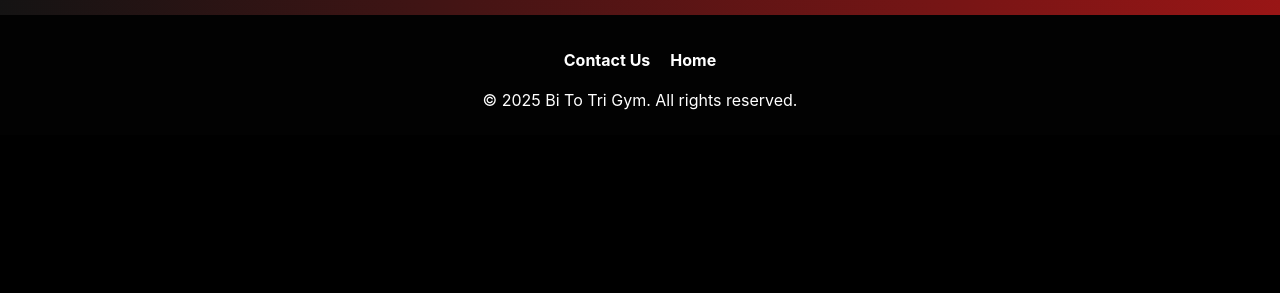
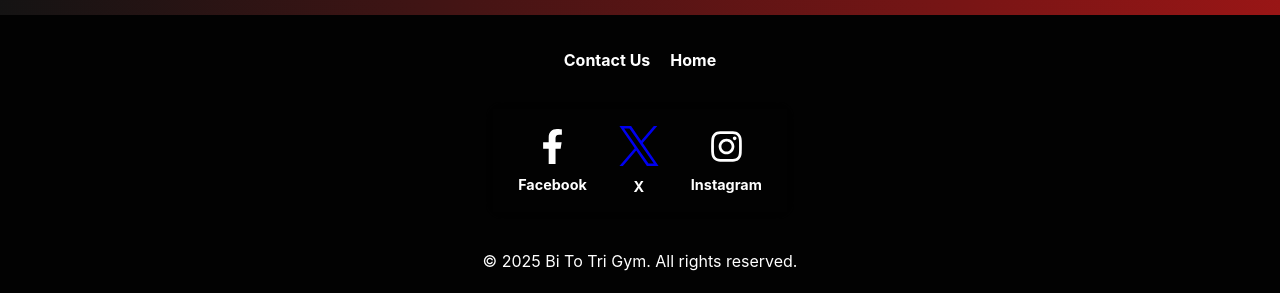
Before and after one commit to AwesomenessMoMo/Frontend, a React (Create React App) app: page /Store in a window 1280 px wide. Shown: the part 883-1176 px from the top of the page. Before the commit the page ends 1018 px from the top, so only its background shows below. Built offline with nearby package versions, Linux system fonts and the light colour scheme; some icons are missing.

Commit message:
Add social media component and styles; update dependencies and clean up code

```diff
--- a/package.json
+++ b/package.json
@@ -14,10 +14,12 @@
     "@testing-library/react": "^16.3.0",
     "@testing-library/user-event": "^13.5.0",
     "@use-gesture/react": "^10.3.1",
+    "gsap": "^3.13.0",
     "react": "^19.2.0",
     "react-dom": "^19.2.0",
     "react-router-dom": "^7.9.4",
     "react-scripts": "5.0.1",
+    "styled-components": "^6.1.19",
     "web-vitals": "^2.1.4"
   },
   "scripts": {
@@ -46,6 +48,7 @@
   },
   "devDependencies": {
     "autoprefixer": "^10.4.21",
+    "html-webpack-plugin": "^5.6.4",
     "postcss": "^8.5.6",
     "tailwindcss": "^4.1.17"
   }
--- a/src/App.js
+++ b/src/App.js
@@ -10,7 +10,7 @@
 import Supplemenets from './pages/Supplements';
 import Clothes from './pages/Clothes';
 import Contactus from './pages/Contactus';
-import Subplans from './pages/Subplans'
+import Subplans from './pages/Subplans';
 
 function App() {
   const [openMenu, setOpenMenu] = useState(false);
@@ -25,6 +25,8 @@
       setOpenMenu(false);
     }
   };
+
+
 
   return (
     <div className='main'>
--- a/src/components/footer.jsx
+++ b/src/components/footer.jsx
@@ -2,8 +2,7 @@
 import { Link } from "react-router-dom";
 import logo from "../assets/logo.png";
 import '../styles/footer.css';
-import FacebookIcon from '@mui/icons-material/Facebook';
-import InstagramIcon from '@mui/icons-material/Instagram';
+import Social from "./social";
 
 function Footer() {
     return <>
@@ -14,8 +13,7 @@
                 <Link to="/">Home</Link>
             </div>
             <div>
-                <Link to={"facebook"}><FacebookIcon /></Link>
-                <Link to={"instagram"}><InstagramIcon /></Link>
+                <Social></Social>
             </div>
             © 2025 Bi To Tri Gym. All rights reserved.
         </footer>
--- /dev/null
+++ b/src/components/social.jsx
@@ -0,0 +1,50 @@
+import React from "react";
+import "../styles/social.css";
+
+const Social = () => {
+    return (
+        <div className="social-container">
+            <div className="card">
+                <ul>
+                    <li className="iso-pro">
+                        <a href="https://facebook.com" target="_blank" rel="noreferrer">
+                            <svg
+                                className="svg"
+                                xmlns="http://www.w3.org/2000/svg"
+                                viewBox="0 0 320 512"
+                            >
+                                <path d="M279.14 288l14.22-92.66h-88.91v-60.13c0-25.35 12.42-50.06 52.24-50.06h40.42V6.26S260.43 0 225.36 0c-73.22 0-121.08 44.38-121.08 124.72v70.62H22.89V288h81.39v224h100.17V288z" />
+                            </svg>
+                        </a>
+                        <div className="text">Facebook</div>
+                    </li>
+
+                    <li className="iso-pro">
+                        <a href="https://twitter.com" target="_blank" rel="noreferrer">
+                            <svg xmlns="http://www.w3.org/2000/svg" viewBox="0 0 1200 1227" width="40" height="40" fill="currentColor">
+                                <path d="M714.163 519.284L1160.89 0H1055.03L667.137 450.887L357.328 0H0L468.492 681.821L0 1226.37H105.866L515.491 750.218L842.672 1226.37H1200L714.137 519.284H714.163ZM569.165 687.828L521.697 619.934L144.011 79.6944H306.615L611.412 515.685L658.88 583.579L1055.08 1150.3H892.476L569.165 687.854V687.828Z" />
+                            </svg>
+
+                        </a>
+                        <div className="text">X</div>
+                    </li>
+
+                    <li className="iso-pro">
+                        <a href="https://instagram.com" target="_blank" rel="noreferrer">
+                            <svg
+                                viewBox="0 0 448 512"
+                                xmlns="http://www.w3.org/2000/svg"
+                                className="svg"
+                            >
+                                <path d="M224.1 141c-63.6 0-114.9 51.3-114.9 114.9s51.3 114.9 114.9 114.9S339 319.5 339 255.9 287.7 141 224.1 141zm0 189.6c-41.1 0-74.7-33.5-74.7-74.7s33.5-74.7 74.7-74.7 74.7 33.5 74.7 74.7-33.6 74.7-74.7 74.7zm146.4-194.3c0 14.9-12 26.8-26.8 26.8-14.9 0-26.8-12-26.8-26.8s12-26.8 26.8-26.8 26.8 12 26.8 26.8zm76.1 27.2c-1.7-35.9-9.9-67.7-36.2-93.9-26.2-26.2-58-34.4-93.9-36.2-37-2.1-147.9-2.1-184.9 0-35.8 1.7-67.6 9.9-93.9 36.1s-34.4 58-36.2 93.9c-2.1 37-2.1 147.9 0 184.9 1.7 35.9 9.9 67.7 36.2 93.9s58 34.4 93.9 36.2c37 2.1 147.9 2.1 184.9 0 35.9-1.7 67.7-9.9 93.9-36.2 26.2-26.2 34.4-58 36.2-93.9 2.1-37 2.1-147.8 0-184.8zM398.8 388c-7.8 19.6-22.9 34.7-42.6 42.6-29.5 11.7-99.5 9-132.1 9s-102.7 2.6-132.1-9c-19.6-7.8-34.7-22.9-42.6-42.6-11.7-29.5-9-99.5-9-132.1s-2.6-102.7 9-132.1c7.8-19.6 22.9-34.7 42.6-42.6 29.5-11.7 99.5-9 132.1-9s102.7-2.6 132.1 9c19.6 7.8 34.7 22.9 42.6 42.6 11.7 29.5 9 99.5 9 132.1s2.7 102.7-9 132.1z" />
+                            </svg>
+                        </a>
+                        <div className="text">Instagram</div>
+                    </li>
+                </ul>
+            </div>
+        </div>
+    );
+
+};
+export default Social;
--- /dev/null
+++ b/src/styles/social.css
@@ -0,0 +1,82 @@
+/* Center container inside the footer */
+.social-container {
+  display: flex;
+  justify-content: center;
+  align-items: center;
+  width: 100%;
+  padding: 2rem 0;
+  background: transparent;
+}
+
+/* The card box */
+.card {
+  display: flex;
+  justify-content: center;
+  align-items: center;
+  flex-direction: column;
+  border-radius: 15px;
+  padding: 1.5rem 2rem;
+  backdrop-filter: blur(10px);
+}
+
+/* The icon list */
+.card ul {
+  display: flex;
+  justify-content: center;
+  align-items: center;
+  gap: 2rem;
+  list-style: none;
+  margin: 0;
+  padding: 0;
+}
+
+/* Each icon */
+.iso-pro {
+  display: flex;
+  flex-direction: column;
+  align-items: center;
+  transition: transform 0.3s ease;
+}
+
+.iso-pro:hover {
+  transform: translateY(-5px);
+}
+
+.svg {
+  width: 35px;
+  height: 35px;
+  fill: white;
+  transition: fill 0.3s ease;
+}
+
+.iso-pro:hover .svg {
+  fill: #ff0000;
+}
+
+.text {
+  margin-top: 0.5rem;
+  font-size: 0.9rem;
+  font-weight: bold;
+  color: #fff;
+}
+
+/* Responsive layout */
+@media (max-width: 768px) {
+  .card {
+    padding: 1rem;
+  }
+
+  .card ul {
+    flex-direction: column;
+    gap: 1rem;
+  }
+
+  .svg {
+    width: 28px;
+    height: 28px;
+  }
+
+  .text {
+    font-size: 0.8rem;
+  }
+}
```
Also changed, not shown: src/components/card.jsx (deleted), src/pages/Products.js (deleted), src/pages/Subplans.js (line endings or trailing spaces), src/styles/products.css (deleted), 1 other file (tests, documents, lock files or other folders).
